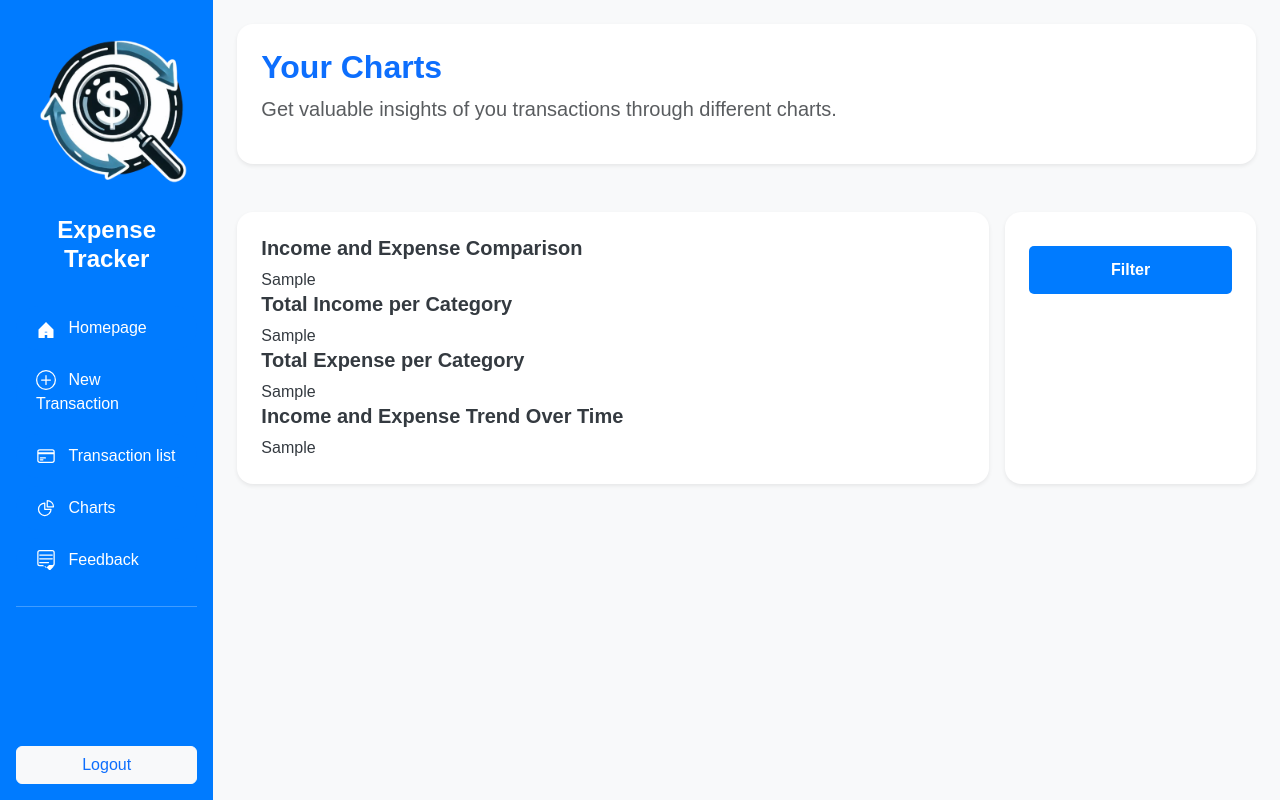
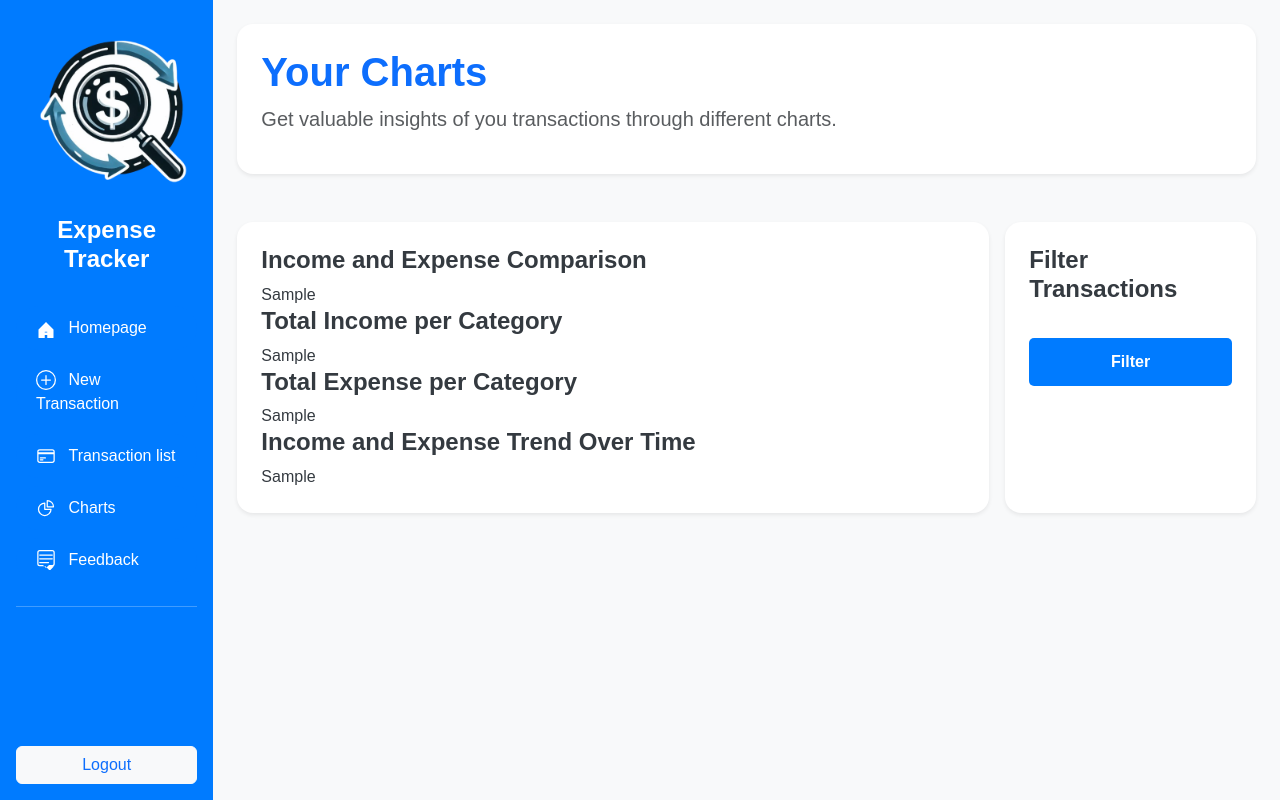
Before and after one commit to martinaserandrei/expense_tracker, a Django app: template expenses/templates/expenses/charts.html in a window 1280 px wide. Run offline with Django 4.2, Linux system fonts and the light colour scheme; the template is opened without the code that fills it: most values are stand-ins (such as "Sample title", 1, 10 or a date in 2020); some libraries are stand-ins or nearby versions.

Commit message:
header changes

```diff
--- a/expenses/templates/expenses/charts.html
+++ b/expenses/templates/expenses/charts.html
@@ -4,7 +4,7 @@
 
 {% block content %}
 <div class="welcome-section mb-5 bg-white p-4 rounded-4 shadow-sm">
-    <h2 class="fw-bold text-primary">Your Charts</h2>
+    <h1 class="fw-bold text-primary">Your Charts</h1>
     <p class="text-muted fs-5">Get valuable insights of you transactions through different charts.</p>
 </div>
 
--- a/expenses/templates/expenses/feedback.html
+++ b/expenses/templates/expenses/feedback.html
@@ -5,7 +5,7 @@
 {% block content %}
 
                 <div class="welcome-section mb-5 bg-white p-4 rounded-4 shadow-sm">
-                    <h2 class="fw-bold text-primary">We Value Your Feedback</h2>
+                    <h1 class="fw-bold text-primary">We Value Your Feedback</h1>
                     <p class="text-muted fs-5">Share your thoughts to help us improve!</p>
                 </div>
 
--- a/expenses/templates/expenses/home.html
+++ b/expenses/templates/expenses/home.html
@@ -3,7 +3,7 @@
 
 {% block content %}
     <div class="welcome-section mb-5 bg-white p-4 rounded-4 shadow-sm">
-        <h2 class="fw-bold text-primary">Welcome to your personal expense tracker, {{ request.user.first_name|default:request.user.username }}!</h2>
+        <h1 class="fw-bold text-primary">Welcome to your personal expense tracker, {{ request.user.first_name|default:request.user.username }}!</h1>
         <p class="text-muted fs-5">Manage your expenses efficiently and track your spending habits</p>
     </div>
     <!-- Icons Section -->
--- a/expenses/templates/expenses/new_transaction.html
+++ b/expenses/templates/expenses/new_transaction.html
@@ -7,7 +7,7 @@
 
 {% block content %}
 <div class="welcome-section mb-5 bg-white p-4 rounded-4 shadow-sm">
-    <h2 class="fw-bold text-primary">Add a New Transaction</h2>
+    <h1 class="fw-bold text-primary">Add a New Transaction</h1>
     <p class="text-muted fs-5">Fill out the form below to record your transaction.</p>
 </div>
 
--- a/expenses/templates/expenses/partials/charts_container.html
+++ b/expenses/templates/expenses/partials/charts_container.html
@@ -64,28 +64,29 @@
 <div class="grid-container">
 
     <div id="transaction-charts-container" class="mb-5 bg-white p-4 rounded-4 shadow-sm">
-        <h5 class="chart-title fw-bold" style="color: #343a40;">
+        <h4 class="chart-title fw-bold" style="color: #343a40;">
             Income and Expense Comparison
-        </h5>
+        </h4>
         {{ income_expense_bar|safe }}
 
-        <h5 class="chart-title fw-bold" style="color: #343a40;">
+        <h4 class="chart-title fw-bold" style="color: #343a40;">
             Total Income per Category
-        </h5>
+        </h4>
         {{ category_income_pie|safe }}
 
-        <h5 class="chart-title fw-bold" style="color: #343a40;">
+        <h4 class="chart-title fw-bold" style="color: #343a40;">
             Total Expense per Category
-        </h5>
+        </h4>
         {{ category_expense_pie|safe }}
 
-        <h5 class="chart-title fw-bold" style="color: #343a40;">
+        <h4 class="chart-title fw-bold" style="color: #343a40;">
             Income and Expense Trend Over Time
-        </h5>
+        </h4>
         {{ plot_line_chart|safe }}
     </div>
 
     <div id="filter-form-container" class="mb-5 bg-white p-4 rounded-4 shadow-sm">
+        <h4 class="mb-4 fw-bold">Filter Transactions</h4>
         <!-- Filter Form -->
         <form method="get" class="filter-form" hx-get="{% url 'charts' %}"
         hx-target="#transaction-charts-container"
--- a/expenses/templates/expenses/transaction_list.html
+++ b/expenses/templates/expenses/transaction_list.html
@@ -5,7 +5,7 @@
 
 {% block content %}
 <div class="welcome-section mb-5 bg-white p-4 rounded-4 shadow-sm">
-    <h2 class="fw-bold text-primary">Your Transactions</h2>
+    <h1 class="fw-bold text-primary">Your Transactions</h1>
     <p class="text-muted fs-5">Review and filter your transactions below.</p>
 </div>
 
```
Also changed, not shown: expenses/templates/expenses/partials/transaction_container.html (+5 -8 lines).
